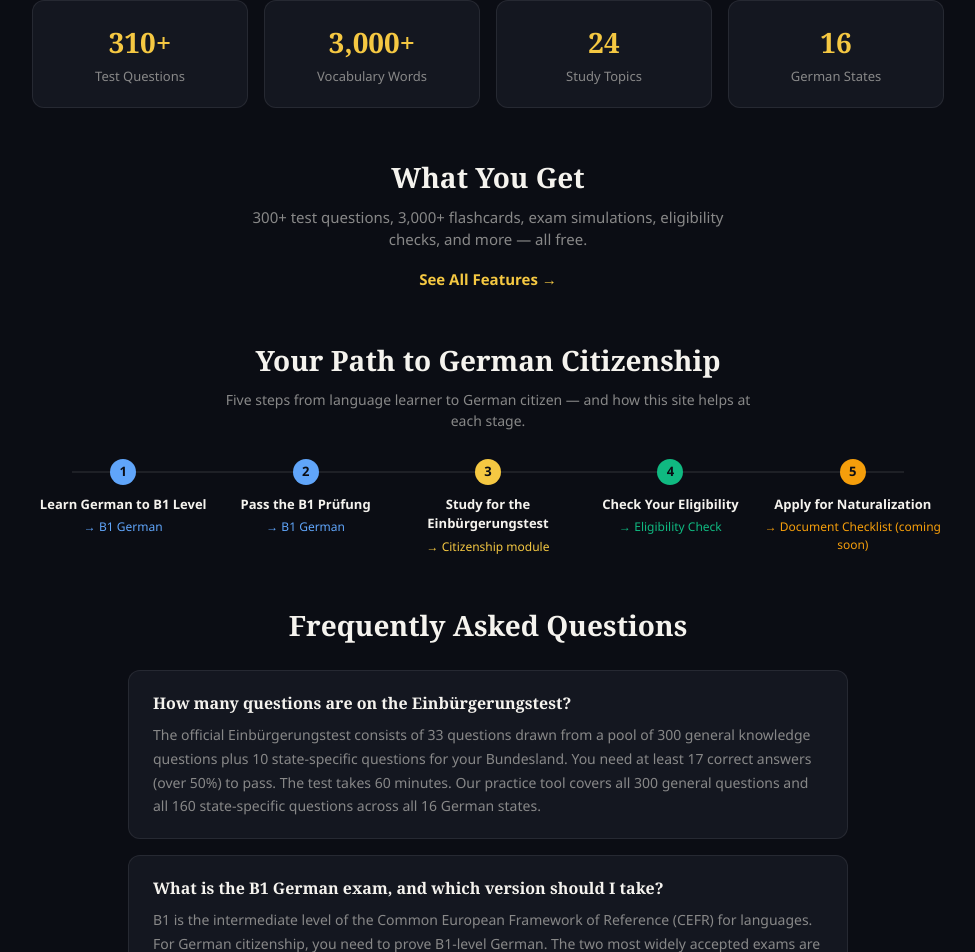
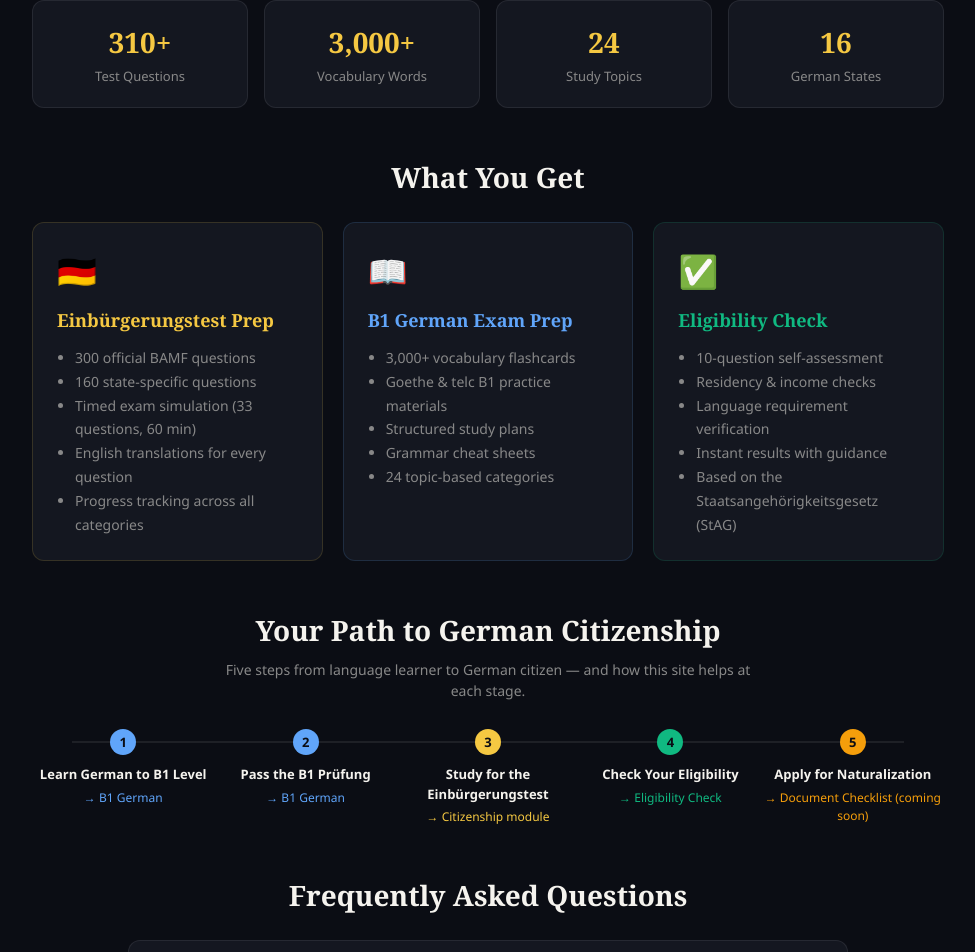
Before and after one commit to ck467/german-test-prep, a React (Vite) app: page / in a window 1280 px wide. Shown: the part 869-1821 px from the top of the page, without its empty margins (152-1127 px from the left). Built offline with nearby package versions, Linux system fonts and the light colour scheme.

Commit message:
Revert "feat: add standalone /features page and replace inline section with teaser link"
This reverts commit 09958522e4b536ac0f5be4c7bffe97821a276c1c.

```diff
--- a/scripts/copy-index.js
+++ b/scripts/copy-index.js
@@ -2,7 +2,7 @@
 // so GitHub Pages serves them with 200 (not 404 via 404.html)
 import { cpSync, mkdirSync } from 'fs';
 
-const routes = ['citizenship', 'b1-german', 'eligibility', 'features'];
+const routes = ['citizenship', 'b1-german', 'eligibility'];
 const src = 'dist/index.html';
 
 for (const route of routes) {
--- a/src/App.jsx
+++ b/src/App.jsx
@@ -1,6 +1,5 @@
 import { Routes, Route } from "react-router-dom";
 import LandingPage from "./pages/LandingPage.jsx";
-import FeaturesPage from "./pages/FeaturesPage.jsx";
 import CitizenshipModule from "./components/citizenship/CitizenshipModule.jsx";
 import B1GermanModule from "./components/b1german/B1GermanModule.jsx";
 import EligibilityModule from "./components/eligibility/EligibilityModule.jsx";
@@ -16,7 +15,6 @@ export default function App() {
   return (
     <Routes>
       <Route path="/" element={<LandingPage />} />
-      <Route path="/features" element={<FeaturesPage />} />
       {MODULES.map((mod) => {
         const Component = MODULE_COMPONENTS[mod.id];
         return <Route key={mod.id} path={mod.route} element={<Component />} />;
--- a/src/pages/FeaturesPage.jsx
+++ /dev/null
@@ -1,115 +0,0 @@
-import { useNavigate } from "react-router-dom";
-import useStyles from "../useStyles.js";
-import ModuleLayout from "../components/shared/ModuleLayout.jsx";
-
-const FEATURES = [
-  {
-    title: "Einb\u00FCrgerungstest Prep",
-    icon: "\uD83C\uDDE9\uD83C\uDDEA",
-    color: "#F5C842",
-    border: "rgba(245,200,66,0.15)",
-    route: "/citizenship",
-    cta: "Start Prep",
-    btnBg: "#F5C842",
-    items: [
-      "300 official BAMF questions",
-      "160 state-specific questions",
-      "Timed exam simulation (33 questions, 60 min)",
-      "English translations for every question",
-      "Progress tracking across all categories",
-    ],
-  },
-  {
-    title: "B1 German Exam Prep",
-    icon: "\uD83D\uDCD6",
-    color: "#60A5FA",
-    border: "rgba(96,165,250,0.15)",
-    route: "/b1-german",
-    cta: "Start Learning",
-    btnBg: "#60A5FA",
-    items: [
-      "3,000+ vocabulary flashcards",
-      "Goethe & telc B1 practice materials",
-      "Structured study plans",
-      "Grammar cheat sheets",
-      "24 topic-based categories",
-    ],
-  },
-  {
-    title: "Eligibility Check",
-    icon: "\u2705",
-    color: "#10B981",
-    border: "rgba(16,185,129,0.15)",
-    route: "/eligibility",
-    cta: "Check Now",
-    btnBg: "#10B981",
-    items: [
-      "10-question self-assessment",
-      "Residency & income checks",
-      "Language requirement verification",
-      "Instant results with guidance",
-      "Based on the Staatsangeh\u00F6rigkeitsgesetz (StAG)",
-    ],
-  },
-];
-
-export default function FeaturesPage() {
-  const navigate = useNavigate();
-  const { S, isMobile } = useStyles();
-
-  return (
-    <ModuleLayout
-      title="What You Get — German Citizenship Prep"
-      description="Explore all free study tools: Einb\u00FCrgerungstest practice, B1 German exam prep, and eligibility checker for German citizenship."
-    >
-      <div style={{ maxWidth: 960, margin: "0 auto", padding: isMobile ? "24px 12px 32px" : "48px 24px 48px", boxSizing: "border-box" }}>
-        <div style={{ textAlign: "center", marginBottom: 32 }}>
-          <h1 style={{ ...S.h1, fontSize: isMobile ? 24 : 36, marginBottom: 8 }}>What You Get</h1>
-          <p style={{ color: S.p.textMuted, fontSize: 16, margin: 0, maxWidth: 560, marginLeft: "auto", marginRight: "auto", lineHeight: 1.5 }}>
-            Everything you need to prepare for German citizenship — all free, no account required.
-          </p>
-        </div>
-
-        <div style={{ display: "grid", gridTemplateColumns: isMobile ? "1fr" : "1fr 1fr 1fr", gap: 24 }}>
-          {FEATURES.map((feature) => (
-            <div
-              key={feature.title}
-              style={{
-                ...S.card({ padding: isMobile ? "20px 16px" : "28px 24px" }),
-                borderColor: feature.border,
-                display: "flex",
-                flexDirection: "column",
-              }}
-            >
-              <div style={{ fontSize: 36, marginBottom: 12 }}>{feature.icon}</div>
-              <h2 style={{ fontFamily: "'Playfair Display', Georgia, serif", fontSize: isMobile ? 18 : 20, fontWeight: 600, color: feature.color, marginTop: 0, marginBottom: 12 }}>{feature.title}</h2>
-              <ul style={{ margin: 0, paddingLeft: 18, listStyle: "disc", flex: 1 }}>
-                {feature.items.map((item) => (
-                  <li key={item} style={{ color: S.p.textMuted, fontSize: 14, lineHeight: 1.7 }}>{item}</li>
-                ))}
-              </ul>
-              <div style={{ marginTop: 20 }}>
-                <button
-                  onClick={() => navigate(feature.route)}
-                  style={{
-                    background: feature.btnBg,
-                    color: "#0B0D14",
-                    border: "none",
-                    borderRadius: 8,
-                    padding: "10px 20px",
-                    fontSize: 14,
-                    fontWeight: 600,
-                    cursor: "pointer",
-                    width: "100%",
-                  }}
-                >
-                  {feature.cta} →
-                </button>
-              </div>
-            </div>
-          ))}
-        </div>
-      </div>
-    </ModuleLayout>
-  );
-}
--- a/src/pages/LandingPage.jsx
+++ b/src/pages/LandingPage.jsx
@@ -77,18 +77,62 @@ export default function LandingPage() {
           ))}
         </div>
 
-        {/* What You Get — Teaser */}
-        <div style={{ marginTop: 48, textAlign: "center" }}>
-          <h2 style={{ ...S.h2, fontSize: isMobile ? 20 : 28, marginBottom: 8 }}>What You Get</h2>
-          <p style={{ color: S.p.textMuted, fontSize: 15, lineHeight: 1.5, margin: "0 auto 16px", maxWidth: 520 }}>
-            300+ test questions, 3,000+ flashcards, exam simulations, eligibility checks, and more — all free.
-          </p>
-          <span
-            onClick={() => navigate("/features")}
-            style={{ color: "#F5C842", fontSize: 15, fontWeight: 600, cursor: "pointer" }}
-          >
-            See All Features →
-          </span>
+        {/* What You Get — Feature Details */}
+        <div style={{ marginTop: 48 }}>
+          <h2 style={{ ...S.h2, fontSize: isMobile ? 20 : 28, textAlign: "center", marginBottom: 24 }}>What You Get</h2>
+          <div style={{ display: "grid", gridTemplateColumns: isMobile ? "1fr" : "1fr 1fr 1fr", gap: 20 }}>
+            {[
+              {
+                title: "Einb\u00FCrgerungstest Prep",
+                icon: "\uD83C\uDDE9\uD83C\uDDEA",
+                color: "#F5C842",
+                border: "rgba(245,200,66,0.15)",
+                items: [
+                  "300 official BAMF questions",
+                  "160 state-specific questions",
+                  "Timed exam simulation (33 questions, 60 min)",
+                  "English translations for every question",
+                  "Progress tracking across all categories",
+                ],
+              },
+              {
+                title: "B1 German Exam Prep",
+                icon: "\uD83D\uDCD6",
+                color: "#60A5FA",
+                border: "rgba(96,165,250,0.15)",
+                items: [
+                  "3,000+ vocabulary flashcards",
+                  "Goethe & telc B1 practice materials",
+                  "Structured study plans",
+                  "Grammar cheat sheets",
+                  "24 topic-based categories",
+                ],
+              },
+              {
+                title: "Eligibility Check",
+                icon: "\u2705",
+                color: "#10B981",
+                border: "rgba(16,185,129,0.15)",
+                items: [
+                  "10-question self-assessment",
+                  "Residency & income checks",
+                  "Language requirement verification",
+                  "Instant results with guidance",
+                  "Based on the Staatsangeh\u00F6rigkeitsgesetz (StAG)",
+                ],
+              },
+            ].map((feature) => (
+              <div key={feature.title} style={{ ...S.card({ padding: isMobile ? "20px 16px" : "24px 24px" }), borderColor: feature.border }}>
+                <div style={{ fontSize: 32, marginBottom: 12 }}>{feature.icon}</div>
+                <h3 style={{ fontFamily: "'Playfair Display', Georgia, serif", fontSize: isMobile ? 16 : 18, fontWeight: 600, color: feature.color, marginTop: 0, marginBottom: 12 }}>{feature.title}</h3>
+                <ul style={{ margin: 0, paddingLeft: 18, listStyle: "disc" }}>
+                  {feature.items.map((item) => (
+                    <li key={item} style={{ color: S.p.textMuted, fontSize: 14, lineHeight: 1.7 }}>{item}</li>
+                  ))}
+                </ul>
+              </div>
+            ))}
+          </div>
         </div>
 
         {/* Your Path to German Citizenship — Journey Steps */}
```
Also changed, not shown: 1 other file (tests, documents, lock files or other folders).
